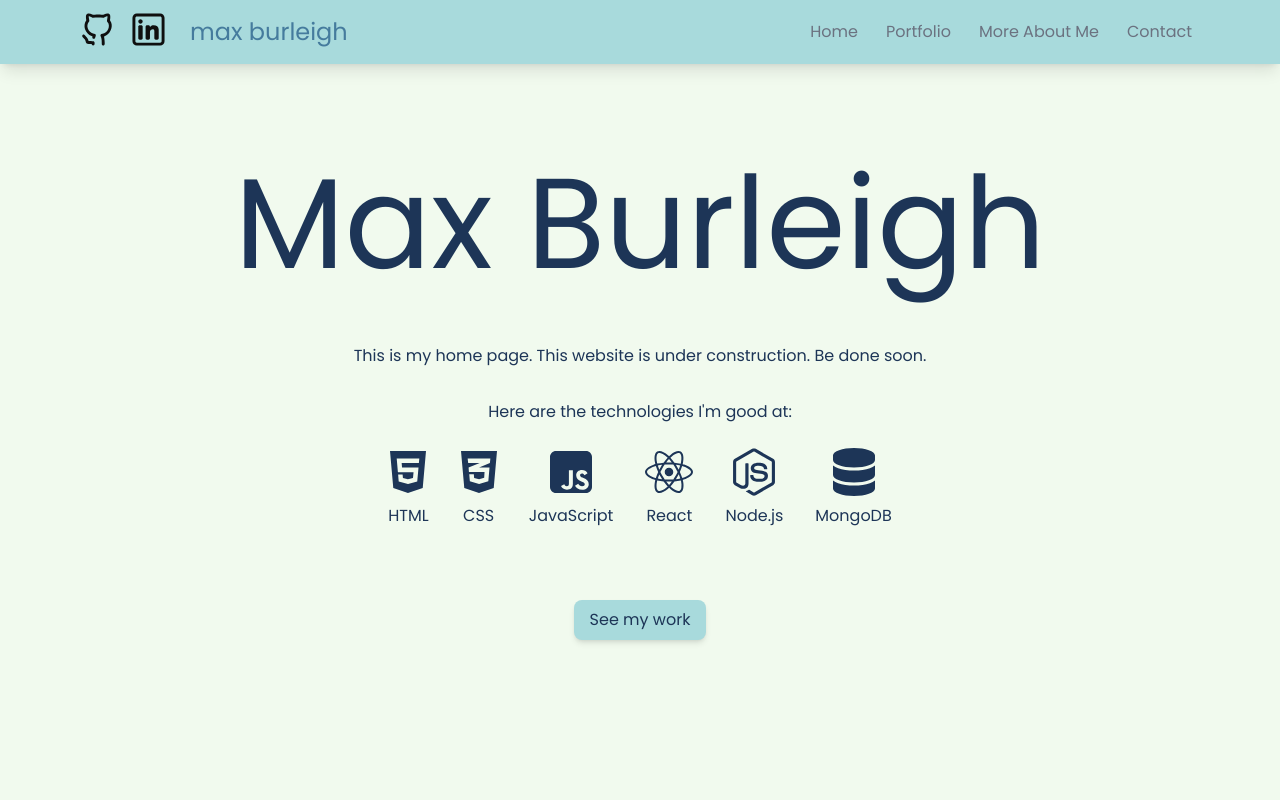
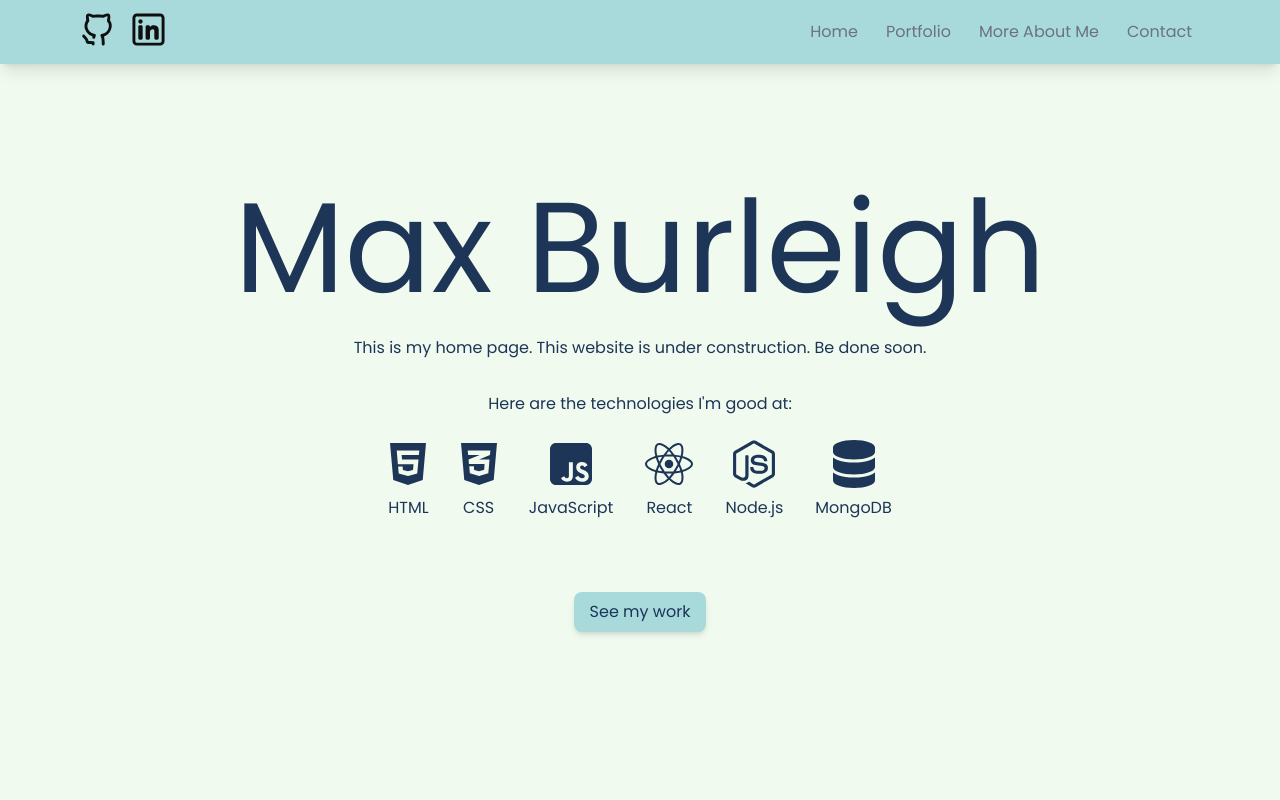
Before and after one commit to MonkeyCrumbs999/Max-Burleigh-Portfolio-V2, a React (Vite) app: page / in a window 1280 px wide. Shown: the top 800 px of the page. Built offline with nearby package versions, Linux system fonts and the light colour scheme.

Commit message:
added loader for image on about page

```diff
--- a/src/components/About.jsx
+++ b/src/components/About.jsx
@@ -1,4 +1,4 @@
-import React, { useRef, useCallback } from "react";
+import React, { useRef, useCallback, useState, useEffect } from "react";
 import { motion, useMotionValue, useSpring } from "framer-motion";
 import Pic from "../assets/pic-small.webp";
 import withPageTransitions from "./withPageTransitions";
@@ -42,6 +42,19 @@ const About = () => {
       y.set(0);
     }
   }, [x, y]);
+
+  const [src, setSrc] = useState(null);
+  const [showSpinner, setShowSpinner] = useState(true);
+
+  useEffect(() => {
+    const timer = setTimeout(() => {
+      setSrc(Pic);
+      setShowSpinner(false);
+    }, 1000);
+
+    return () => clearTimeout(timer);
+  }, []);
+
   return (
     <div className="flex flex-col mt-12 justify-center items-center gap-8 lg:px-4 px-2">
       <h1 className="text-2xl lg:text-4xl">More About Me</h1>
@@ -55,18 +68,23 @@ const About = () => {
         development, I love hip hop music and raising my two children!
       </p>
       <div className="lg:w-3/12 w-full px-2">
+        {showSpinner ? (
+          <div className="flex justify-center items-center h-40">
+            <div className="animate-spin rounded-full h-8 w-8 border-b-2 border-gray-900"></div>
+          </div>
+        ) : (
           <motion.img
             ref={ref}
             onMouseMove={handleGesture}
             onTouchMove={handleGesture}
             onMouseLeave={handleGestureEnd}
             onTouchEnd={handleGestureEnd}
-          src={Pic}
+            src={src}
             alt="About me"
             className="object-contain rounded-full drop-shadow-lg shadow-md border-8 border-double border-pink-200 w-full"
             style={{ translateX: springX, translateY: springY }}
-          loading="lazy" // This line enables lazy loading for the image
           />
+        )}
       </div>
     </div>
   );
--- a/src/components/Header.jsx
+++ b/src/components/Header.jsx
@@ -4,9 +4,11 @@ import NavigationItem from "./NavigationItem";
 import GitHubIcon from "./GitHubIcon";
 import LinkedInIcon from "./LinkedInIcon";
 import useWindowDimensions from "./useWindowDimensions";
+import { useLocation } from "react-router-dom"; // Import useLocation
 
 const Header = () => {
   const { width } = useWindowDimensions();
+  const { pathname } = useLocation(); // Get current path
 
   const [isOpen, setIsOpen] = useState(false);
   const isMobile = width <= 768;
@@ -63,9 +65,11 @@ const Header = () => {
                 whileTap={{ scale: 0.9 }}>
                 <LinkedInIcon className="w-6 h-6 text-ceruleanCrayola" />
               </motion.a>
-              <span className="pl-2 self-center text-2xl pb-2 lg:pb-0 text-ceruleanCrayola">
-                max burleigh
-              </span>
+              {pathname !== "/" && ( // Conditional rendering of logo
+                <span className="self-center text-2xl pb-2 text-ceruleanCrayola">
+                  max burleigh
+                </span>
+              )}
             </div>
           </div>
           <div className="hidden md:flex items-center space-x-3 ">
--- a/src/components/Home.jsx
+++ b/src/components/Home.jsx
@@ -24,7 +24,7 @@ const Home = () => {
 
   return (
     <div className="bg-faedcd h-screen flex flex-col justify-start lg:mt-24 md:mt-16 sm:mt-10 mt-6 items-center">
-      <h1 className="lg:text-9xl md:text-7xl sm:text-5xl text-3xl font-black mb-14 text-e9edc9">
+      <h1 className="lg:text-9xl md:text-7xl sm:text-5xl text-3xl font-black mt-6 mb-6 text-e9edc9">
         <AnimatePresence>
           {textArray.map((char, index) => (
             <motion.span
@@ -32,7 +32,7 @@ const Home = () => {
               initial={{ opacity: 0, x: -50 }}
               animate={{ opacity: 1, x: 0 }}
               exit={{ opacity: 0, x: 50 }}
-              transition={{ delay: 0.2 + index * 0.2 }}>
+              transition={{ delay: 0.4 + index * 0.2 }}>
               {char}
             </motion.span>
           ))}
```
Lines whose indentation alone changed are shown as unchanged.
